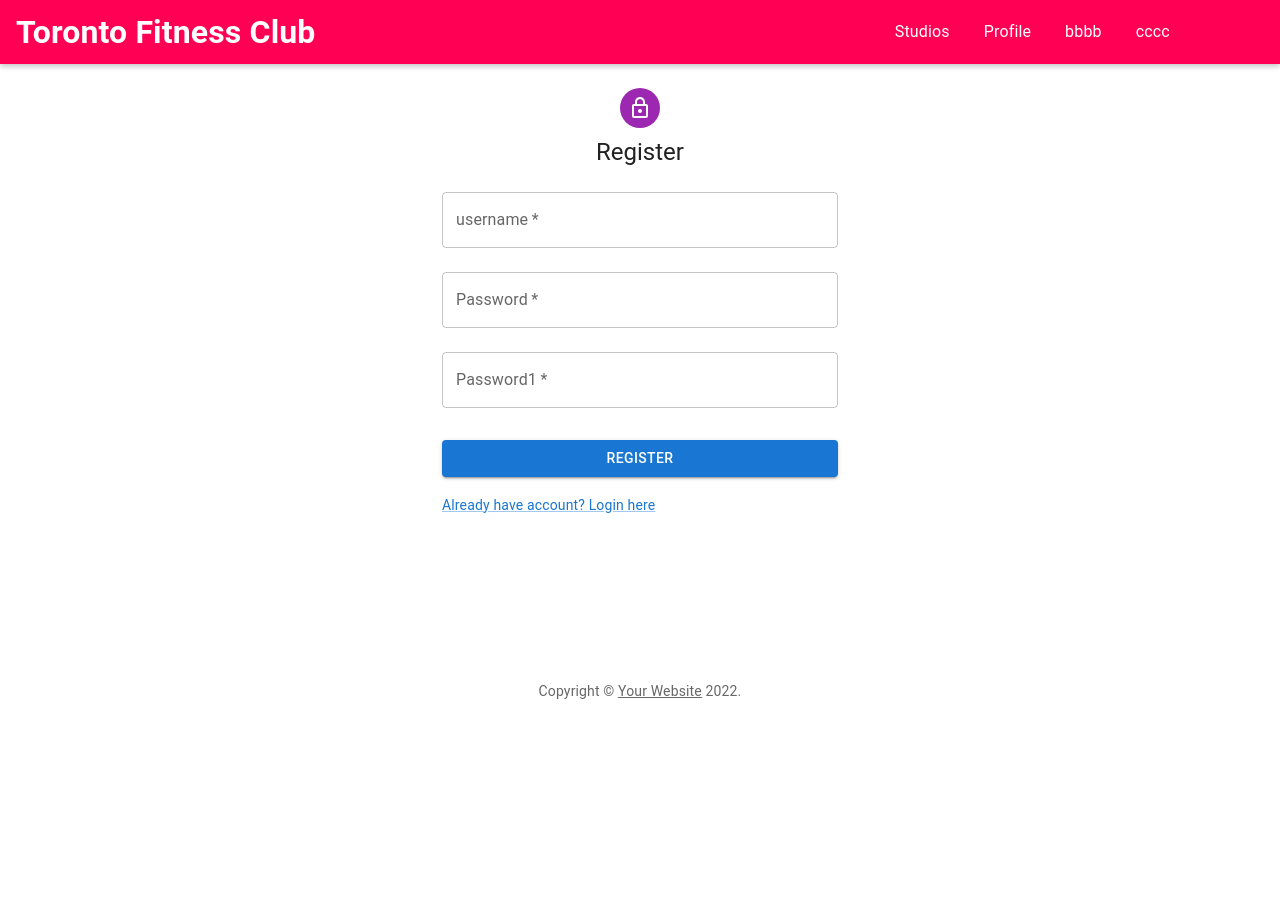
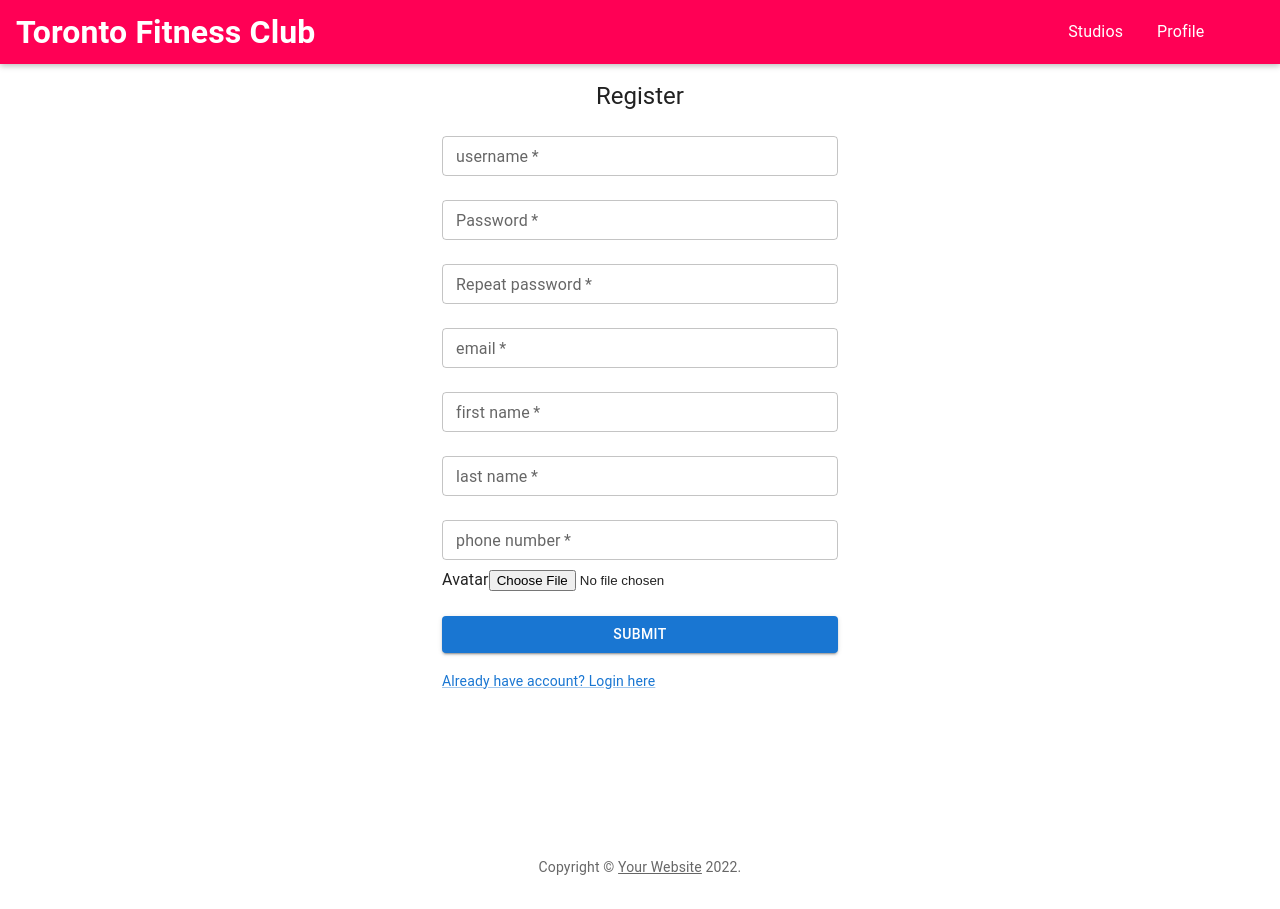
Before and after one commit to Ratbuyer/CSC309-project, a React (Create React App) app in the folder PF/frontend/: page /register in a window 1280 px wide. Before the commit the page ends 800 px from the top, so only its background shows below. Built offline with nearby package versions, Linux system fonts and the light colour scheme.

Commit message:
fixed some errors

```diff
--- a/PF/frontend/src/App.js
+++ b/PF/frontend/src/App.js
@@ -13,7 +13,7 @@ const MainPage = () => {
 
 function App() {
   let routes = ( <Routes>
-        <Route path="/" element={<MainPage />} exact></Route>
+        <Route path="/" element={<MainPage />} ></Route>
         <Route path="/studios" element={<Studios />}></Route>
         <Route path="/login" element={<Login />}></Route>
         <Route path="/register" element={<Register />}></Route>
--- a/PF/frontend/src/components/Account/Login.js
+++ b/PF/frontend/src/components/Account/Login.js
@@ -104,7 +104,7 @@ export default function Login() {
                         </Button>
                         <Grid container>
                             <Grid item>
-                                <Link href="#" variant="body2">
+                                <Link href="/register" variant="body2">
                                     {"Don't have an account? Sign Up"}
                                 </Link>
                             </Grid>
--- a/PF/frontend/src/components/Account/Register.js
+++ b/PF/frontend/src/components/Account/Register.js
@@ -1,12 +1,10 @@
 import * as React from 'react';
-import Avatar from '@mui/material/Avatar';
 import Button from '@mui/material/Button';
 import CssBaseline from '@mui/material/CssBaseline';
 import TextField from '@mui/material/TextField';
 import Link from '@mui/material/Link';
 import Grid from '@mui/material/Grid';
 import Box from '@mui/material/Box';
-import LockOutlinedIcon from '@mui/icons-material/LockOutlined';
 import Typography from '@mui/material/Typography';
 import Container from '@mui/material/Container';
 import { createTheme, ThemeProvider } from '@mui/material/styles';
@@ -45,6 +43,7 @@ export default function Login() {
         <ThemeProvider theme={theme}>
             <Container component="main" maxWidth="xs">
                 <CssBaseline />
+
                 <Box
                     sx={{
                         marginTop: 8,
@@ -53,14 +52,14 @@ export default function Login() {
                         alignItems: 'center',
                     }}
                 >
-                    <Avatar sx={{ m: 1, bgcolor: 'secondary.main' }}>
-                        <LockOutlinedIcon />
-                    </Avatar>
+
                     <Typography component="h1" variant="h5">
                         Register
                     </Typography>
+
                     <Box component="form" onSubmit={handleSubmit} sx={{ mt: 1 }}>
                         <TextField
+                            size = 'small'
                             margin="normal"
                             required
                             fullWidth
@@ -69,6 +68,7 @@ export default function Login() {
                             name="username"
                         />
                         <TextField
+                            size = 'small'
                             margin="normal"
                             required
                             fullWidth
@@ -78,25 +78,71 @@ export default function Login() {
                             id="password"
                         />
                         <TextField
+                            size = 'small'
                             margin="normal"
                             required
                             fullWidth
                             name="password1"
-                            label="Password1"
+                            label="Repeat password"
                             type="password"
                             id="password1"
                         />
+
+                        <TextField
+                            size = 'small'
+                            margin="normal"
+                            required
+                            fullWidth
+                            name="email"
+                            label="email"
+                            type="email"
+                            id="email"
+                        />
+
+                        <TextField
+                            size = 'small'
+                            margin="normal"
+                            required
+                            fullWidth
+                            id="first_name"
+                            label="first name"
+                            name="first_name"
+                        />
+
+                        <TextField
+                            size = 'small'
+                            margin="normal"
+                            required
+                            fullWidth
+                            id="last_name"
+                            label="last name"
+                            name="last_name"
+                        />
+
+                        <TextField
+                            size = 'small'
+                            margin="normal"
+                            required
+                            fullWidth
+                            id="phone"
+                            label="phone number"
+                            name="phone"
+                        />
+
+                        <label>Avatar</label>
+                        <input type="file" id="avatar" name="avatar"></input>
+
                         <Button
                             type="submit"
                             fullWidth
                             variant="contained"
                             sx={{ mt: 3, mb: 2 }}
                         >
-                            Register
+                            Submit
                         </Button>
                         <Grid container>
                             <Grid item>
-                                <Link href="#" variant="body2">
+                                <Link href="/login" variant="body2">
                                     {"Already have account? Login here"}
                                 </Link>
                             </Grid>
--- a/PF/frontend/src/components/Navigation/NavLinks.js
+++ b/PF/frontend/src/components/Navigation/NavLinks.js
@@ -6,16 +6,10 @@ import './NavLinks.css';
 const NavLinks = props => {
   return (<ul className="nav-links">
     <li>
-      <NavLink to="/studios" exact>Studios</NavLink>
+      <NavLink to="/studios">Studios</NavLink>
     </li>
     <li>
       <NavLink to="/accounts">Profile</NavLink>
-    </li>
-    <li>
-      <NavLink to="/bbbb">bbbb</NavLink>
-    </li>
-    <li>
-      <NavLink to="/CCCC">cccc</NavLink>
     </li>
   </ul>
   );
```
